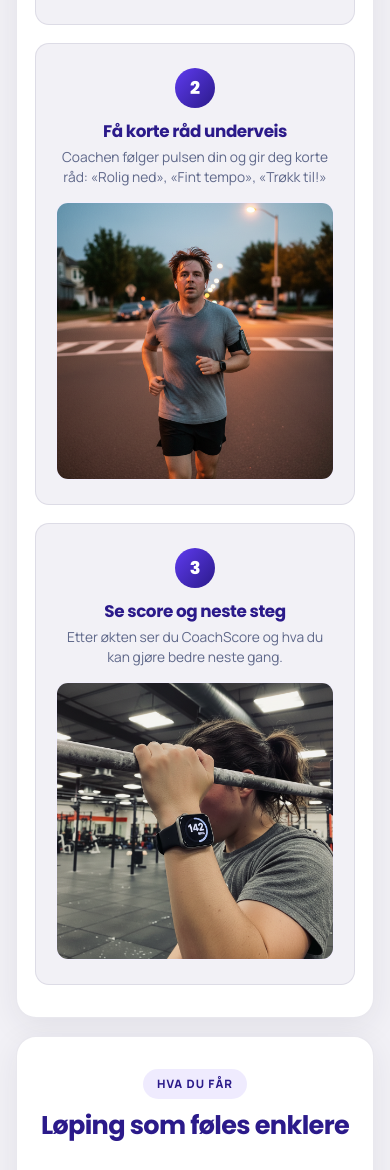
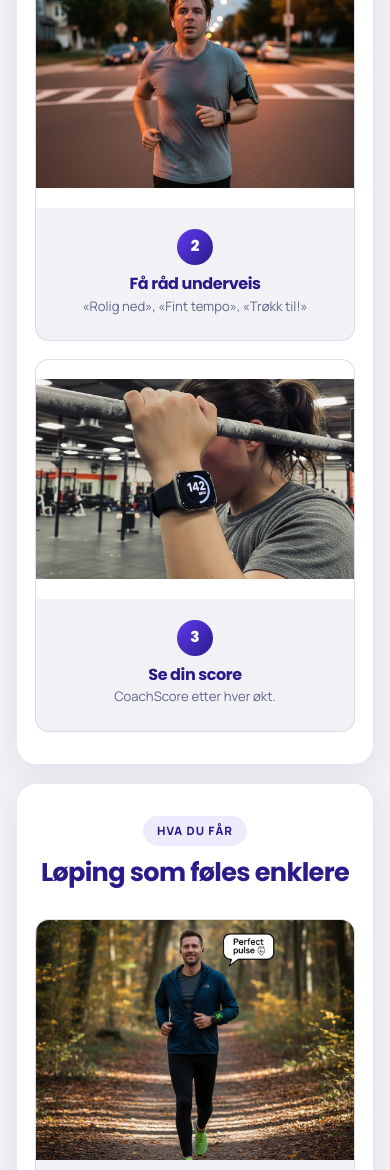
Before and after one commit to 98Mvg/treningscoach-backend, a Flask app: page / in a window 390 px wide. Shown: the part 2896-4066 px from the top of the page. Run offline with Flask 3, Linux system fonts and the light colour scheme.

Commit message:
feat(web): visual-heavy redesign — bigger photos, shorter text
- Hero: taller (620px), bigger title, shorter copy, larger phone mockup
- Statement: punchier one-liner instead of paragraph
- Feature photo: taller (520px) for more visual impact
- Steps: image-first layout (photo on top), minimal text underneath
- Benefits: 300px tall photos (was 200), 3 new diverse images
  (trail-run, water-break, jump-rope), one-line descriptions
- Added full-width photo break before FAQ section
- All body text trimmed to 1-2 short lines max
- New images: trail-run.png, water-break.png, jump-rope.png

Co-Authored-By: Claude Opus 4.6 <noreply@anthropic.com>

```diff
--- a/templates/index_launch.html
+++ b/templates/index_launch.html
@@ -385,42 +385,44 @@
         .section-head h2 { font-size: clamp(1.6rem, 3.2vw, 2.6rem); margin-bottom: 8px; }
         .section-head p { color: var(--muted); max-width: 54ch; margin: 0 auto; font-size: 0.95rem; }
 
-        /* ── HOW IT WORKS ── */
+        /* ── HOW IT WORKS (image-first, big visuals) ── */
         .steps-grid { display: grid; grid-template-columns: repeat(3, 1fr); gap: 18px; }
         .step-card {
             border-radius: var(--radius-md); background: var(--bg);
-            border: 1px solid var(--line); padding: 24px 20px;
+            border: 1px solid var(--line); overflow: hidden;
             text-align: center; position: relative;
+            display: flex; flex-direction: column;
         }
+        .step-img {
+            border-radius: 0; overflow: hidden;
+            background: var(--paper); min-height: 240px;
+            display: flex; align-items: center; justify-content: center;
+            border-bottom: 1px solid rgba(95,59,240,0.08);
+        }
+        .step-img img { width: 100%; height: 240px; object-fit: cover; }
+        .step-body { padding: 20px 18px 24px; }
         .step-number {
             display: inline-flex; align-items: center; justify-content: center;
-            width: 40px; height: 40px; border-radius: 50%;
+            width: 36px; height: 36px; border-radius: 50%;
             background: linear-gradient(130deg, var(--primary-2), var(--primary));
             color: #fff; font-family: "Poppins", sans-serif;
-            font-weight: 800; font-size: 1.1rem; margin-bottom: 14px;
+            font-weight: 800; font-size: 0.95rem; margin-bottom: 10px;
         }
-        .step-card h3 { font-size: 1.05rem; margin-bottom: 6px; }
-        .step-card p { color: var(--muted); font-size: 0.86rem; line-height: 1.5; }
-        .step-img {
-            margin-top: 14px; border-radius: 12px; overflow: hidden;
-            background: var(--paper); min-height: 150px;
-            display: flex; align-items: center; justify-content: center;
-            border: 1px solid rgba(95,59,240,0.08);
-        }
-        .step-img img { width: 100%; height: auto; }
+        .step-card h3 { font-size: 1rem; margin-bottom: 4px; }
+        .step-card p { color: var(--muted); font-size: 0.82rem; line-height: 1.45; }
 
-        /* ── BENEFITS (lifestyle photos + text like Mia) ── */
+        /* ── BENEFITS (big lifestyle photos, minimal text) ── */
         .benefits-grid { display: grid; grid-template-columns: repeat(3, 1fr); gap: 20px; }
         .benefit-card {
             border-radius: var(--radius-md); overflow: hidden;
             background: var(--bg); border: 1px solid var(--line);
         }
         .benefit-photo {
-            width: 100%; height: 200px; object-fit: cover;
+            width: 100%; height: 300px; object-fit: cover;
         }
-        .benefit-body { padding: 22px 20px; }
-        .benefit-body h3 { font-size: 1.1rem; margin-bottom: 6px; color: var(--primary); }
-        .benefit-body p { color: var(--muted); font-size: 0.88rem; line-height: 1.55; }
+        .benefit-body { padding: 20px 18px 22px; }
+        .benefit-body h3 { font-size: 1.05rem; margin-bottom: 4px; color: var(--primary); }
+        .benefit-body p { color: var(--muted); font-size: 0.82rem; line-height: 1.5; }
 
         /* ── SOCIAL PROOF ── */
         .proof-grid { display: grid; grid-template-columns: repeat(3, 1fr); gap: 18px; }
@@ -621,13 +623,15 @@
         @media (max-width: 900px) {
             .nav-links { display: none; }
             .hamburger { display: flex; }
-            .hero { min-height: 420px; }
-            .hero-inner { grid-template-columns: 1fr; padding: 44px 24px 36px; text-align: center; min-height: 420px; }
+            .hero { min-height: 480px; }
+            .hero-inner { grid-template-columns: 1fr; padding: 44px 24px 36px; text-align: center; min-height: 480px; }
             .hero-copy h1 { max-width: 100%; margin-left: auto; margin-right: auto; }
             .hero-copy p { margin-left: auto; margin-right: auto; }
             .store-row { justify-content: center; }
             .hero-visual { margin-top: 12px; }
-            .hero-phone-wrap { width: 200px; }
+            .hero-phone-wrap { width: 220px; }
+            .step-img img { height: 200px; }
+            .benefit-photo { height: 240px; }
             .works-with-logos { gap: 16px; }
             .works-with-logos span { font-size: 0.9rem; }
             .statement h2 { font-size: 1.8rem; }
@@ -698,8 +702,8 @@
             </div>
             <div class="hero-inner">
                 <div class="hero-copy">
-                    <h1 data-i18n="hero_title">Løp med en coach som holder deg i riktig puls</h1>
-                    <p data-i18n="hero_body">Coachi gir deg korte, tydelige stemmeråd mens du løper. Du slipper å tenke på puls og tempo — coachen tar seg av det.</p>
+                    <h1 data-i18n="hero_title">Din coach i riktig puls</h1>
+                    <p data-i18n="hero_body">Korte stemmeråd mens du løper. Coachen tar seg av puls og tempo.</p>
                     <div class="store-row">
                         <a class="store-badge" href="{{ app_store_url }}" data-landing-event="app_store_click" data-i18n-aria-label="store_app_aria"{% if app_store_external %} target="_blank" rel="noopener"{% endif %}>
                             <span class="store-icon">&#63743;</span>
@@ -734,7 +738,7 @@
         <!-- BIG STATEMENT (like Mia's "Your activity tracker for a healthier life") -->
         <div class="statement reveal">
             <h2 data-i18n="statement_title">Din personlige løpecoach i lomma</h2>
-            <p data-i18n="statement_body">Vi gjør pulsdataene dine om til tydelige stemmeråd i sanntid. Du får beskjed når du skal roe ned, holde tempoet, eller gi litt ekstra — slik at hver løpetur blir bedre enn den forrige.</p>
+            <p data-i18n="statement_body">Pulsen din blir til stemmeråd i sanntid. Hver løpetur blir bedre.</p>
         </div>
 
         <!-- FEATURE PHOTO (full-width runner + overlaid pulse line) -->
@@ -810,27 +814,33 @@
             </div>
             <div class="steps-grid">
                 <div class="step-card">
-                    <div class="step-number">1</div>
-                    <h3 data-i18n="step_1_title">Velg økt</h3>
-                    <p data-i18n="step_1_body">Rolig tur, intervaller eller fri løping. Du bestemmer, coachen tilpasser seg.</p>
                     <div class="step-img">
                         <img src="{{ url_for('static', filename='site/images/step-choose-workout.png') }}" alt="App-bilde: velg treningstype" data-i18n-alt="step_1_img_alt" loading="lazy">
                     </div>
+                    <div class="step-body">
+                        <div class="step-number">1</div>
+                        <h3 data-i18n="step_1_title">Velg økt</h3>
+                        <p data-i18n="step_1_body">Du bestemmer, coachen tilpasser seg.</p>
+                    </div>
                 </div>
                 <div class="step-card">
-                    <div class="step-number">2</div>
-                    <h3 data-i18n="step_2_title">Få korte råd underveis</h3>
-                    <p data-i18n="step_2_body">Coachen følger pulsen din og gir deg korte råd: «Rolig ned», «Fint tempo», «Trøkk til!»</p>
                     <div class="step-img">
                         <img src="{{ url_for('static', filename='site/images/step-coaching.png') }}" alt="Løper med stemmecoaching" data-i18n-alt="step_2_img_alt" loading="lazy">
                     </div>
+                    <div class="step-body">
+                        <div class="step-number">2</div>
+                        <h3 data-i18n="step_2_title">Få råd underveis</h3>
+                        <p data-i18n="step_2_body">«Rolig ned», «Fint tempo», «Trøkk til!»</p>
+                    </div>
                 </div>
                 <div class="step-card">
-                    <div class="step-number">3</div>
-                    <h3 data-i18n="step_3_title">Se score og neste steg</h3>
-                    <p data-i18n="step_3_body">Etter økten ser du CoachScore og hva du kan gjøre bedre neste gang.</p>
                     <div class="step-img">
                         <img src="{{ url_for('static', filename='site/images/watch-hr.png') }}" alt="Smartklokke som viser puls under trening" data-i18n-alt="step_3_img_alt" loading="lazy">
+                    </div>
+                    <div class="step-body">
+                        <div class="step-number">3</div>
+                        <h3 data-i18n="step_3_title">Se din score</h3>
+                        <p data-i18n="step_3_body">CoachScore etter hver økt.</p>
                     </div>
                 </div>
             </div>
@@ -844,24 +854,24 @@
             </div>
             <div class="benefits-grid">
                 <div class="benefit-card">
-                    <img class="benefit-photo" src="{{ url_for('static', filename='site/images/hero-bg.png') }}" alt="" loading="lazy">
+                    <img class="benefit-photo" src="{{ url_for('static', filename='site/images/trail-run.png') }}" alt="" loading="lazy">
                     <div class="benefit-body">
                         <h3 data-i18n="benefit_1_title">Enklere løpeturer</h3>
-                        <p data-i18n="benefit_1_body">Slutt å gjette på tempo. Coachen sier fra når du skal roe ned eller gi litt ekstra.</p>
+                        <p data-i18n="benefit_1_body">Coachen sier fra. Du bare løper.</p>
                     </div>
                 </div>
                 <div class="benefit-card">
-                    <img class="benefit-photo" src="{{ url_for('static', filename='site/images/step-coaching.png') }}" alt="" loading="lazy">
+                    <img class="benefit-photo" src="{{ url_for('static', filename='site/images/water-break.png') }}" alt="" loading="lazy">
                     <div class="benefit-body">
-                        <h3 data-i18n="benefit_2_title">Bedre kontroll på intensitet</h3>
-                        <p data-i18n="benefit_2_body">Hold deg i riktig pulssone uten å stirre på klokka. Coachen gjør jobben for deg.</p>
+                        <h3 data-i18n="benefit_2_title">Riktig intensitet</h3>
+                        <p data-i18n="benefit_2_body">Hold deg i sonen uten å sjekke klokka.</p>
                     </div>
                 </div>
                 <div class="benefit-card">
-                    <img class="benefit-photo" src="{{ url_for('static', filename='site/images/coach-push.png') }}" alt="" loading="lazy">
+                    <img class="benefit-photo" src="{{ url_for('static', filename='site/images/jump-rope.png') }}" alt="" loading="lazy">
                     <div class="benefit-body">
-                        <h3 data-i18n="benefit_3_title">Mindre overtenking</h3>
-                        <p data-i18n="benefit_3_body">Ingen kompliserte treningsprogram. Bare løp, lytt, og bli bedre litt etter litt.</p>
+                        <h3 data-i18n="benefit_3_title">Bli bedre gradvis</h3>
+                        <p data-i18n="benefit_3_body">Bare løp, lytt, og forbedre deg.</p>
                     </div>
                 </div>
             </div>
@@ -1034,15 +1051,15 @@
                 nav_faq: "Spørsmål",
                 nav_download: "Last ned app",
                 nav_home: "Hjem",
-                hero_title: "Løp med en coach som holder deg i riktig puls",
-                hero_body: "Coachi gir deg korte, tydelige stemmeråd mens du løper. Du slipper å tenke på puls og tempo — coachen tar seg av det.",
+                hero_title: "Din coach i riktig puls",
+                hero_body: "Korte stemmeråd mens du løper. Coachen tar seg av puls og tempo.",
                 hero_image_alt: "Coachi app under løpetur",
                 store_prefix: "Last ned på",
                 store_app_aria: "Last ned fra App Store",
                 store_google_aria: "Last ned fra Google Play",
                 works_with_label: "Fungerer med",
                 statement_title: "Din personlige løpecoach i lomma",
-                statement_body: "Vi gjør pulsdataene dine om til tydelige stemmeråd i sanntid. Du får beskjed når du skal roe ned, holde tempoet, eller gi litt ekstra — slik at hver løpetur blir bedre enn den forrige.",
+                statement_body: "Pulsen din blir til stemmeråd i sanntid. Hver løpetur blir bedre.",
                 fcard_score_pill: "CoachScore",
                 fcard_score_title: "Ditt treningskompass",
                 fcard_score_body: "Etter hver økt får du en score som viser hvor godt du traff riktig intensitet. Enkelt å forstå, lett å forbedre.",
@@ -1057,22 +1074,22 @@
                 how_title: "I gang på under 2 minutter",
                 how_intro: "Tre steg. Ingen oppsett. Bare løp.",
                 step_1_title: "Velg økt",
-                step_1_body: "Rolig tur, intervaller eller fri løping. Du bestemmer, coachen tilpasser seg.",
+                step_1_body: "Du bestemmer, coachen tilpasser seg.",
                 step_1_img_alt: "App-bilde: velg treningstype",
-                step_2_title: "Få korte råd underveis",
-                step_2_body: "Coachen følger pulsen din og gir deg korte råd: «Rolig ned», «Fint tempo», «Trøkk til!»",
+                step_2_title: "Få råd underveis",
+                step_2_body: "«Rolig ned», «Fint tempo», «Trøkk til!»",
                 step_2_img_alt: "App-bilde: coaching underveis",
-                step_3_title: "Se score og neste steg",
-                step_3_body: "Etter økten ser du CoachScore og hva du kan gjøre bedre neste gang.",
+                step_3_title: "Se din score",
+                step_3_body: "CoachScore etter hver økt.",
                 step_3_img_alt: "App-bilde: oppsummering etter løp",
                 benefits_eyebrow: "Hva du får",
                 benefits_title: "Løping som føles enklere",
                 benefit_1_title: "Enklere løpeturer",
-                benefit_1_body: "Slutt å gjette på tempo. Coachen sier fra når du skal roe ned eller gi litt ekstra.",
-                benefit_2_title: "Bedre kontroll på intensitet",
-                benefit_2_body: "Hold deg i riktig pulssone uten å stirre på klokka. Coachen gjør jobben for deg.",
-                benefit_3_title: "Mindre overtenking",
-                benefit_3_body: "Ingen kompliserte treningsprogram. Bare løp, lytt, og bli bedre litt etter litt.",
+                benefit_1_body: "Coachen sier fra. Du bare løper.",
+                benefit_2_title: "Riktig intensitet",
+                benefit_2_body: "Hold deg i sonen uten å sjekke klokka.",
+                benefit_3_title: "Bli bedre gradvis",
+                benefit_3_body: "Bare løp, lytt, og forbedre deg.",
                 proof_eyebrow: "Hvorfor Coachi",
                 proof_title: "Bygget for norske løpere",
                 proof_1_quote: "Ekte norsk stemme — ikke oversatt fra engelsk. Coachen snakker som en treningskompis.",
@@ -1124,15 +1141,15 @@
                 nav_faq: "FAQ",
                 nav_download: "Download app",
                 nav_home: "Home",
-                hero_title: "Run with a coach that keeps you in the right pulse zone",
-                hero_body: "Coachi gives you short, clear voice cues while you run. No more guessing pace or pulse — the coach handles it.",
+                hero_title: "Your coach for the right pulse",
+                hero_body: "Short voice cues while you run. The coach handles pace and pulse.",
                 hero_image_alt: "Coachi app during a run",
                 store_prefix: "Download on",
                 store_app_aria: "Download from App Store",
                 store_google_aria: "Download from Google Play",
                 works_with_label: "Works with",
                 statement_title: "Your personal running coach in your pocket",
-                statement_body: "We turn your heart rate data into clear voice cues in real time. You get told when to slow down, hold pace, or push harder — so every run gets better than the last.",
+                statement_body: "Your pulse becomes voice cues in real time. Every run gets better.",
                 fcard_score_pill: "CoachScore",
                 fcard_score_title: "Your training compass",
                 fcard_score_body: "After each run you get a score showing how well you hit the right intensity. Easy to understand, easy to improve.",
@@ -1147,22 +1164,22 @@
                 how_title: "Running in under 2 minutes",
                 how_intro: "Three steps. No setup. Just run.",
                 step_1_title: "Pick your run",
-                step_1_body: "Easy run, intervals, or free running. You choose, the coach adapts.",
+                step_1_body: "You choose, the coach adapts.",
                 step_1_img_alt: "App screenshot: choose workout type",
-                step_2_title: "Get short cues while you run",
-                step_2_body: "The coach tracks your pulse and gives short cues: 'Easy now', 'Nice pace', 'Push it!'",
+                step_2_title: "Get cues while you run",
+                step_2_body: "'Easy now', 'Nice pace', 'Push it!'",
                 step_2_img_alt: "App screenshot: coaching in progress",
-                step_3_title: "See your score and next steps",
-                step_3_body: "After the run, see your CoachScore and what to improve next time.",
+                step_3_title: "See your score",
+                step_3_body: "CoachScore after every run.",
                 step_3_img_alt: "App screenshot: post-run summary",
                 benefits_eyebrow: "What you get",
                 benefits_title: "Running that feels easier",
                 benefit_1_title: "Easier runs",
-                benefit_1_body: "Stop guessing your pace. The coach tells you when to slow down or push harder.",
-                benefit_2_title: "Better intensity control",
-                benefit_2_body: "Stay in the right pulse zone without staring at your watch. The coach does it for you.",
-                benefit_3_title: "Less overthinking",
-                benefit_3_body: "No complicated training plans. Just run, listen, and improve bit by bit.",
+                benefit_1_body: "The coach tells you. You just run.",
+                benefit_2_title: "Right intensity",
+                benefit_2_body: "Stay in the zone without checking your watch.",
+                benefit_3_title: "Improve gradually",
+                benefit_3_body: "Just run, listen, and get better.",
                 proof_eyebrow: "Why Coachi",
                 proof_title: "Built for Norwegian runners",
                 proof_1_quote: "Real Norwegian voice — not translated from English. The coach talks like a training buddy.",
```
Also changed, not shown: other parts of templates/index_launch.html (+21 -14 lines), static/site/images/jump-rope.png (added), static/site/images/trail-run.png (added), static/site/images/water-break.png (added).
